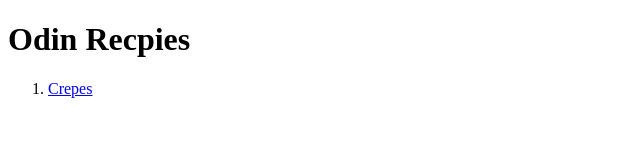
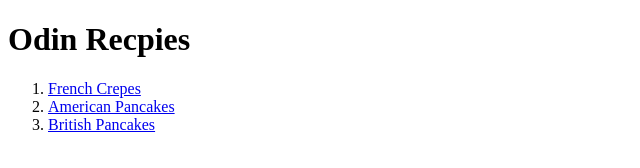
Before and after one commit to jam5ghz/odin-recipes, a plain HTML site: page index.html in a window 1280 px wide. Shown: the whole page, without its empty margins (0-640 px from the left). Drawn offline with Linux system fonts and the light colour scheme.

Commit message:
Edit index,html and recipes/American_Pancakes.html and recipes/British_Pankakes.html

```diff
--- a/index.html
+++ b/index.html
@@ -7,7 +7,10 @@
 <body>
     <h1>Odin Recpies</h1>
     <ol>
-        <li><a href="recipes/French_crepes.html"> Crepes</a></li>
+        <li><a href="recipes/French_crepes.html">French Crepes</a></li>
+        <li><a href ="recipes/American_Pancakes.html">American Pancakes</a></li>
+        <li><a href = "recipes/British_Pankakes.html">British Pancakes</a></li>
+
     </ol>
 
 
```
Also changed, not shown: recipes/American_Pancakes.html (added, +10 -0 lines), recipes/British_Pankakes.html (added, +10 -0 lines).
